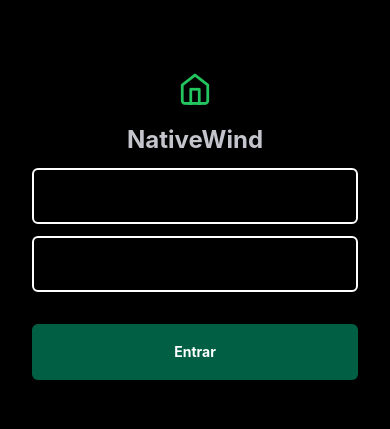
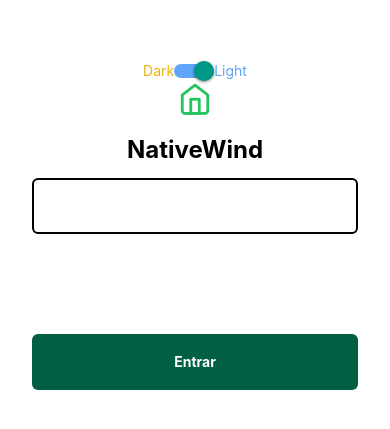
Before and after one commit to sdrashen/native-wind, a React Native app: screen / in a window 390 px wide. Shown: the part 197-626 px from the top of the page. Built offline with nearby package versions, Linux system fonts and the light colour scheme.

Commit message:
uses styles for light and dark mode

```diff
--- /dev/null
+++ b/src/components/ToggleTheme.tsx
@@ -0,0 +1,24 @@
+import { View, Text, Switch } from "react-native";
+import { useColorScheme } from "nativewind";
+import colors from "tailwindcss/colors";
+
+export function ToggleTheme() {
+  const { colorScheme, toggleColorScheme } = useColorScheme();
+
+  return (
+    <View className="flex-row items-center">
+      <Text className="text-yellow-500">Dark</Text>
+
+      <Switch
+        trackColor={{ true: colors.blue[400], false: colors.yellow[500] }}
+        thumbColor={
+          colorScheme === "light" ? colors.blue[900] : colors.yellow[900]
+        }
+        onValueChange={toggleColorScheme}
+        value={colorScheme === "light"}
+      />
+
+      <Text className="text-blue-400">Light</Text>
+    </View>
+  );
+}
--- a/src/screens/home.tsx
+++ b/src/screens/home.tsx
@@ -3,22 +3,29 @@
 import { Button } from "../components/Button";
 
 import colors from "tailwindcss/colors";
+import { ToggleTheme } from "../components/ToggleTheme";
 
 export default function Home() {
   return (
-    <View className="flex-1 bg-black items-center justify-center p-8">
+    <View className="flex-1 dark:bg-black light:bg-white items-center justify-center p-8">
+      <ToggleTheme />
+
       <Feather name="home" size={34} color={colors.green[500]} />
-      <Text className="text-gray-200 text-2xl font-bold mt-4 mb-3">
+
+      <Text className=" dark:text-white light:text-black text-2xl font-bold mt-4 mb-3">
         NativeWind
       </Text>
+
       <TextInput
-        className="mb-3 w-full h-14 border-2 border-white border-solid
+        className="mb-3 w-full h-14 border-2 dark:border-white light:border-black border-solid
       rounded-md text-white px-4 focus:border-green-500"
       />
+
       <TextInput
         className="w-full h-14 border-2 border-white border-solid
       rounded-md text-white px-4 focus:border-green-500"
       />
+
       <Button className="w-full mt-8" />
     </View>
   );
```
